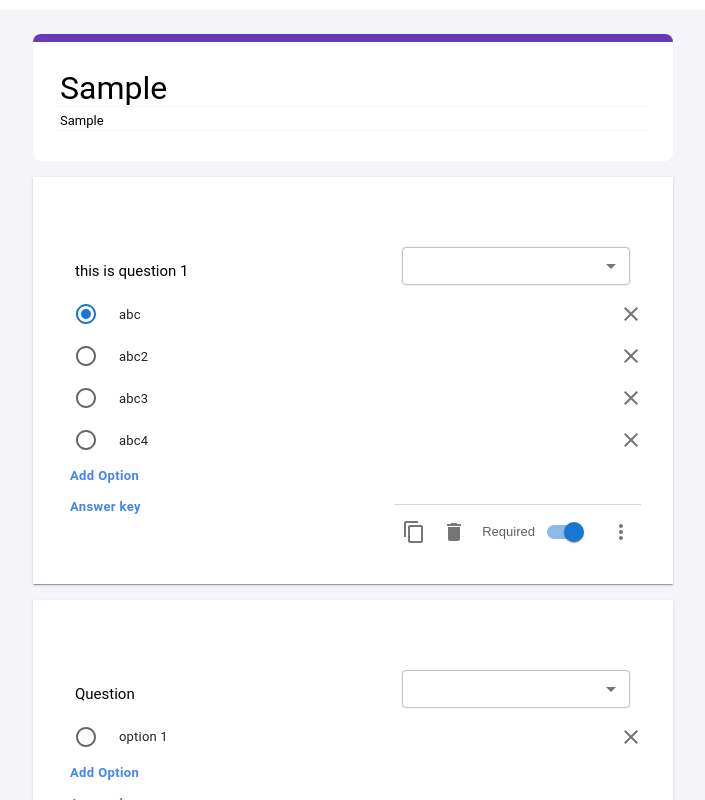
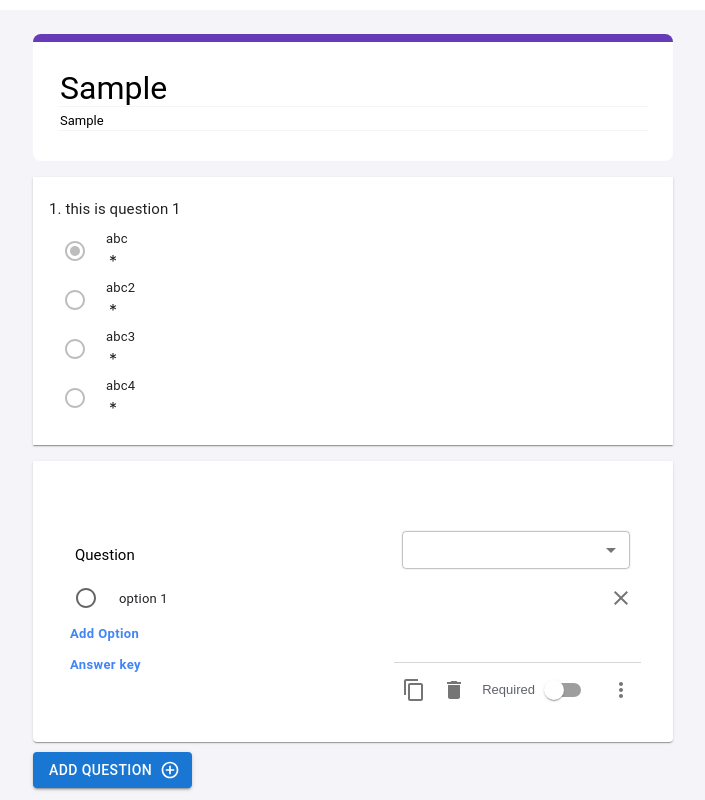
Before and after one commit to lequocanhh/survey-app-UI, a React (Vite) app: page /form in a window 1280 px wide. Both pictures are taken after typing "Sample", "Sample" into the empty fields and a click on the button "ADD QUESTION". Shown: the top 800 px of the page, without its empty margins (287-992 px from the left). Built offline with nearby package versions, Linux system fonts and the light colour scheme.

Commit message:
finish expand question

```diff
--- a/package.json
+++ b/package.json
@@ -16,6 +16,7 @@
     "@mui/material": "^5.14.16",
     "classnames": "^2.3.2",
     "react": "^18.2.0",
+    "react-beautiful-dnd": "^13.1.1",
     "react-dom": "^18.2.0",
     "react-router-dom": "^6.18.0",
     "sass": "^1.69.5"
--- a/src/components/SurveyForm/SurveyForm.module.scss
+++ b/src/components/SurveyForm/SurveyForm.module.scss
@@ -1,37 +1,37 @@
-.survey-form{
-    background-color: #F4F4F9;
+.survey-form {
+  background-color: #f4f4f9;
   height: 100%;
   padding-bottom: 30px;
 }
 
-.section{
+.section {
   margin: auto;
   width: 50%;
 
-    .survey-form-top{
+  .survey-form-top {
     background-color: white;
     border-top: 8px solid rgb(103, 58, 183);
     border-radius: 8px;
     padding: 30px 25px;
     text-transform: capitalize;
 
-        .survey-form-title{
+    .survey-form-title {
       box-sizing: border-box;
-            font-family: 'Google sans', Roboto,Arial, sans-serif;
+      font-family: "Google sans", Roboto, Arial, sans-serif;
       font-size: 32px;
       font-weight: 400;
       line-height: 135%;
       width: 100%;
       border: none;
       outline: none;
-            border-bottom: 1px solid #F4F4F9;
+      border-bottom: 1px solid #f4f4f9;
       color: black;
       height: 35px;
     }
 
-        .survey-form-desc{
+    .survey-form-desc {
       box-sizing: border-box;
-            font-family: 'Google sans', Roboto,Arial, sans-serif;
+      font-family: "Google sans", Roboto, Arial, sans-serif;
       font-size: 13px;
       font-weight: 400;
       line-height: 40px;
@@ -39,13 +39,13 @@
       width: 100%;
       border: none;
       outline: none;
-            border-bottom: 1px solid #F4F4F9;
+      border-bottom: 1px solid #f4f4f9;
       color: black;
       height: 20px;
     }
   }
 
-    .add-question{
+  .add-question {
     background-color: white;
     border-radius: 8px;
     padding: 25px 22px;
@@ -56,14 +56,14 @@
     width: 90%;
     margin-left: 10px;
 
-        .add-question-top{
+    .add-question-top {
       display: flex;
       flex-direction: row;
       align-items: center;
       justify-content: center;
       margin-bottom: 2px;
 
-            .select{
+      .select {
         height: 40px;
         width: 230px;
         border: 0.5px solid;
@@ -71,16 +71,16 @@
         color: black;
         margin-left: 10px;
         margin-right: 10px;
-                border: 1.5px solid #F4F4F9;
+        border: 1.5px solid #f4f4f9;
         border-radius: 4px;
         background-color: transparent;
       }
     }
 
-        .question{
+    .question {
       box-sizing: border-box;
       margin-top: 10px;
-            font-family: 'Google Sans', Roboto, Arial, sans-serif;
+      font-family: "Google Sans", Roboto, Arial, sans-serif;
       font-size: 15px;
       font-weight: 400;
       flex: 1;
@@ -93,45 +93,52 @@
       line-height: 10px;
       padding: 10px;
 
-            &:focus{
+      &:focus {
         border-bottom: 1px solid rgb(103, 58, 183);
-                background-color: #F4F4F9;
+        background-color: #f4f4f9;
       }
     }
   }
 
-    .add-question-body{
+  .add-question-body {
     display: flex;
     align-items: center;
+    justify-content: space-between;
 
-        .text-input{
+    .content{
+        display: flex;
+    }
+
+    .text-input {
+      flex: 1;
       outline: none;
       border: none;
       height: 40px;
-            width: 490px;
+      width: 100%;
+
       font-family: Roboto, Arial, sans-serif;
       font-size: 13px;
       font-weight: 400;
-            letter-spacing: .2px;
+      letter-spacing: 0.2px;
       color: #202124;
 
-            &:focus{
+      &:focus {
         border-bottom: 1.5px solid rgb(103, 58, 183);
       }
     }
   }
 
-    .add-question-bottom{
+  .add-question-bottom {
     display: flex;
     justify-content: flex-end;
   }
 
-    .add-footer{
+  .add-footer {
     display: flex;
     justify-content: space-between;
   }
 
-    .add-question-bottom{
+  .add-question-bottom {
     margin-top: 12px;
     border-top: 1px solid rgba(118, 118, 118, 0.3);
     display: flex;
@@ -139,10 +146,7 @@
     align-items: center;
   }
 
-    .add-border{
+  .add-border {
     border-left: 6px solid #4285f4;
   }
-
-
-
 }
--- a/src/components/SurveyForm/SurveyForm.tsx
+++ b/src/components/SurveyForm/SurveyForm.tsx
@@ -1,11 +1,24 @@
-import classNames from 'classnames/bind';
-import styles from './SurveyForm.module.scss'
-import { Accordion, AccordionDetails, AccordionSummary, Button, IconButton, MenuItem, Radio, Select, Switch } from '@mui/material';
-import { useEffect, useState } from 'react';
-import CloseIcon from '@mui/icons-material/Close';
-import DeleteIcon from '@mui/icons-material/Delete';
-import { AddCircleOutline, MoreVert } from '@mui/icons-material';
-import ContentCopyIcon from '@mui/icons-material/ContentCopy';
+import classNames from "classnames/bind";
+import styles from "./SurveyForm.module.scss";
+import {
+  Accordion,
+  AccordionDetails,
+  AccordionSummary,
+  Button,
+  FormControlLabel,
+  IconButton,
+  MenuItem,
+  Radio,
+  Select,
+  Switch,
+  Typography,
+} from "@mui/material";
+import { useEffect, useState } from "react";
+import CloseIcon from "@mui/icons-material/Close";
+import DeleteIcon from "@mui/icons-material/Delete";
+import { AddCircleOutline, MoreVert } from "@mui/icons-material";
+import ContentCopyIcon from "@mui/icons-material/ContentCopy";
+import { DragDropContext, Droppable, Draggable } from 'react-beautiful-dnd'
 
 const cx = classNames.bind(styles);
 
@@ -18,6 +31,7 @@ type Question = {
   title: string;
   options: Options[];
   required: boolean;
+  answered: boolean,
   open: boolean;
 };
 
@@ -26,115 +40,164 @@ const SurveyForm = () => {
     {
       title: "this is question 1",
       options: [
-                    {title: "abc", selected: true,},
-                    {title: "abc2", selected: false,},
-                    {title: "abc3", selected: false,},
-                    {title: "abc4", selected: false,}
+        { title: "abc", selected: true },
+        { title: "abc2", selected: false },
+        { title: "abc3", selected: false },
+        { title: "abc4", selected: false },
       ],
       required: true,
-                open: true
-            }
-    ])
+      answered: false,
+      open: true,
+    },
+  ]);
 
   const handleChangeQuestion = (title: string, index: number) => {
     const newQuestion = [...questions];
     newQuestion[index].title = title;
     setQuestion(newQuestion);
     console.log(newQuestion);
+  };
 
+  const handleChangeOption = (
+    title: string,
+    indexQuestion: number,
+    indexOption: number
+  ) => {
+    const newQuestionOption = [...questions];
+    newQuestionOption[indexQuestion].options[indexOption].title = title;
+    setQuestion(newQuestionOption);
+  };
+
+  const handleRemoveOption = (indexQuestion: number, indexOption: number) => {
+    const removeOption = [...questions];
+    if (removeOption[indexQuestion].options.length > 1) {
+      removeOption[indexQuestion].options.splice(indexOption, 1);
+      setQuestion(removeOption);
+      console.log(removeOption);
+    }
+  };
+
+  const handleAddOption = (indexQuestion: number) => {
+    const newOptionOfQuestion = [...questions];
+    if (newOptionOfQuestion[indexQuestion].options.length < 5) {
+      newOptionOfQuestion[indexQuestion].options.push({
+        title: `Option ${
+          newOptionOfQuestion[indexQuestion].options.length + 1
+        }`,
+        selected: false,
+      });
+      setQuestion(newOptionOfQuestion);
+      console.log(newOptionOfQuestion);
+    } else {
+      console.log("Max 5 options");
+    }
+  };
+
+  const handleCopyQuestion = (indexQuestion: number) => {
+    const copiedQuestion = [...questions];
+    const newQuestion = { ...copiedQuestion[indexQuestion] };
+    setQuestion([...questions, newQuestion]);
+  };
+
+  const handleDeleteQuestion = (indexQuestion: number) => {
+    const question = [...questions];
+    if (questions.length > 1) {
+      question.splice(indexQuestion, 1);
+      setQuestion(question);
+    }
+  };
+
+  const handleRequiredQuestion = (indexQuestion: number) => {
+    const questionRequired = [...questions];
+    questionRequired[indexQuestion].required = !questionRequired[indexQuestion].required;
+
+    console.log(indexQuestion);
+
+    setQuestion(questionRequired);
+  };
+
+  const handleAddMoreQuestion = () => {
+    expandCloseAll()
+    const newQuestion: Question = {
+      title: "Question ",
+      options: [{ title: "option 1", selected: false }],
+      open: true,
+      answered: false,
+      required: false,
+    };
+    setQuestion([...questions, newQuestion]);
+  };
+
+  const handleChangeSelectedOption = (
+    indexQuestion: number,
+    indexOption: number
+  ) => {
+    setQuestion((prevQuestions) =>
+      prevQuestions.map((question, questionIndex) => ({
+        ...question,
+        options:
+          questionIndex === indexQuestion
+            ? question.options.map((option, optionIndex) => ({
+                ...option,
+                selected: optionIndex === indexOption,
+              }))
+            : question.options,
+      }))
+    );
+  };
+
+//   const handleDragEnd = (result) => {
+//     if(!result.destination){
+//         return;
+//     }
+//     const itemgg = [questions]
+//     const itemF = reoder(
+//         itemgg,
+//         result.source.index,
+//         result.destination.index
+//     )
+//     setQuestion(itemF)
+//   }
+
+const expandCloseAll = () => {
+    let closedQuestion = [...questions]
+    for (let i = 0; i < closedQuestion.length; i++) {
+        closedQuestion[i].open = false
+    }
+    setQuestion(closedQuestion)
 }
 
-    const handleChangeOption = (title: string, indexQuestion: number, indexOption: number) => {
-        const newQuestionOption = [...questions]
-        newQuestionOption[indexQuestion].options[indexOption].title = title;
-        setQuestion(newQuestionOption)
-    }
-
-    const handleRemoveOption = (indexQuestion: number, indexOption: number) => {
-        const removeOption = [...questions]
-        if(removeOption[indexQuestion].options.length > 1){
-            removeOption[indexQuestion].options.splice(indexOption, 1)
-            setQuestion(removeOption)
-            console.log(removeOption);
-
+const handleExpand = (i) => {
+    let expandQuestion = [...questions]
+    for (let j = 0; j < expandQuestion.length; j++) {
+        if(i === j){
+            expandQuestion[i].open = true
+        }else{
+            expandQuestion[j].open = false
         }
     }
-
-    const handleAddOption = (indexQuestion: number) => {
-        const newOptionOfQuestion = [...questions]
-        if(newOptionOfQuestion[indexQuestion].options.length < 5){
-            newOptionOfQuestion[indexQuestion].options.push({
-                title: `Option ${newOptionOfQuestion[indexQuestion].options.length + 1}`,
-                selected: false
-            })
-            setQuestion(newOptionOfQuestion)
-            console.log(newOptionOfQuestion);
-
-        }else{
-            console.log("Max 5 options");
+    setQuestion(expandQuestion)
 }
-    }
-
-    const handleCopyQuestion = (indexQuestion: number) => {
-        const copiedQuestion = [...questions]
-        const newQuestion = {...copiedQuestion[indexQuestion]}
-        setQuestion([...questions, newQuestion])
-    }
-
-    const handleDeleteQuestion = (indexQuestion: number) => {
-        const question = [...questions]
-        if(questions.length > 1){
-            question.splice(indexQuestion, 1)
-            setQuestion(question)
-        }
-    }
-
-    const handleRequiredQuestion = (indexQuestion: number) => {
-        const questionRequired = [...questions]
-        questionRequired[indexQuestion].required = !questionRequired[indexQuestion].required;
-        // console.log(questionRequired[indexQuestion].required+" "+indexQuestion );
-        console.log(indexQuestion);
-
-
-        setQuestion(questionRequired)
-    }
-
-    const handleAddMoreQuestion = () => {
-        const newQuestion: Question = {
-            title: "Question",
-            options: [{title: "option 1", selected: false}],
-            open: true,
-            required: false
-        }
-        setQuestion([...questions, newQuestion]);
-    }
-
-    const handleChangeSelectedOption = (indexQuestion: number, indexOption: number) => {
-        const updateQuestion = [...questions]
-        const selectedQuestion = updateQuestion[indexQuestion]
-
-        selectedQuestion.options.forEach((option, index) => {
-            option.selected = index === indexOption ? true : false;
-        })
-        setQuestion(updateQuestion)
-    }
-
-
 
   useEffect(() => {
     console.log(questions);
+  }, [questions]);
 
-    }, [questions])
-
-    const questionUI = () =>{
+  const questionUI = () => {
     return questions.map((question, i) => {
       return (
-            <Accordion key={i} expanded={true} className={cx({
-                add_border: question.open
-            })}>
-                <AccordionSummary aria-controls='panel1a-content' id='panel1a-header'  style={{width: '100%'}}>
-
-                    {/* {!questions[i].open ? (
+        <Accordion
+          key={i}
+          expanded={true}
+          className={cx({add_border: question.open})}
+          onChange={() => handleExpand(i)}
+        >
+          <AccordionSummary
+            aria-controls="panel1a-content"
+            id="panel1a-header"
+            style={{ width: "100%" }}
+          >
+            {!questions[i].open ? (
 
                         <div className={cx('saved_question')}>
 
@@ -144,7 +207,15 @@ const SurveyForm = () => {
                                 {question.options.map((option, i) => (
                                     <div key={i}>
                                         <div style={{display: "flex"}}>
-                                            <FormControlLabel sx={{marginLeft: "5px", marginBottom: "5px"}} disabled control={<input type="radio" color='primary' style={{marginRight: "3px"}} required={question.required}/>}
+                                            <FormControlLabel sx={{marginLeft: "5px", marginBottom: "5px"}} disabled control={ <Radio
+                                                sx={{ marginRight: "10px" }}
+                                                checked={option.selected}
+                                                required={question.required}
+                                                onChange={() => handleChangeSelectedOption(i, j)}
+                                                value="a"
+                                                name="radio-buttons"
+                                                inputProps={{ "aria-label": "A" }}
+                                            />}
                                             label={
                                                 <Typography sx={{
                                                     fontSize: "13px",
@@ -153,104 +224,170 @@ const SurveyForm = () => {
                                                     lineHeight: "20px",
                                                     color: "#202124"
                                                 }}
-                                                >{question.options[i].option}</Typography>
+                                                >{question.options[i].title}</Typography>
                                             }/>
                                         </div>
                                     </div>
                                 ))}
-                            {question.option}
                         </div>
-                    ) : ""} */}
-
-
+                    ) : ""}
           </AccordionSummary>
-
-                    <div className={cx('question-boxes')}>
-                        <AccordionDetails className={cx('add-question')}>
-                            <div className={cx('add-question-top')}>
-                                <input onChange={(e) => handleChangeQuestion(e.target.value, i)} type='text' className={cx('question')} placeholder='Question' value={question.title}/>
-                                <Select className={cx('select')} style={{ color: "#5f6368", fontSize: "13px" }}>
-                                    <MenuItem id='radio' value='radio'><Radio style={{marginRight: "10px", color: "#70757a"}}/>Multiple Choice</MenuItem>
+                {questions[i].open ? (
+          <div className={cx("question-boxes")}>
+            <AccordionDetails className={cx("add-question")}>
+              <div className={cx("add-question-top")}>
+                <input
+                  onChange={(e) => handleChangeQuestion(e.target.value, i)}
+                  type="text"
+                  className={cx("question")}
+                  placeholder="Question"
+                  value={question.title}
+                />
+                <Select
+                  className={cx("select")}
+                  style={{ color: "#5f6368", fontSize: "13px" }}
+                >
+                  <MenuItem id="radio" value="radio">
+                    <Radio style={{ marginRight: "10px", color: "#70757a" }} />
+                    Multiple Choice
+                  </MenuItem>
                 </Select>
               </div>
 
 
-
               {question.options.map((option, j) => (
-                            <div className={cx('add-question-body')} key={j}>
+                <div className={cx("add-question-body")} key={j}>
+                    <div className={cx('content')}>
                   <Radio
-                                    sx={{marginRight: "10px"}}
+                    sx={{ marginRight: "10px" }}
                     checked={option.selected}
                     onChange={() => handleChangeSelectedOption(i, j)}
                     value="a"
                     name="radio-buttons"
-                                    inputProps={{ 'aria-label': 'A' }}
+                    inputProps={{ "aria-label": "A" }}
                   />
                   <div>
-                                    <input onChange={(e) => handleChangeOption(e.target.value, i ,j)} type='text' className={cx('text-input')} placeholder='option' value={option.title}/>
+                    <input
+                      onChange={(e) => handleChangeOption(e.target.value, i, j)}
+                      type="text"
+                      className={cx("text-input")}
+                      placeholder="option"
+                      value={option.title}
+                    />
                   </div>
-                                <IconButton aria-label='delete'>
-                                    <CloseIcon onClick={() => handleRemoveOption(i, j)}/>
+                  </div>
+                  <IconButton aria-label="delete" >
+                    <CloseIcon onClick={() => handleRemoveOption(i, j)} />
                   </IconButton>
                 </div>
               ))}
 
               {question.options.length < 5 && (
-                            <div className='add-question-body'>
-                                    <Button onClick={() => handleAddOption(i)} size='small' style={{textTransform: "none", color: "#4285f4", fontSize: "13px", fontWeight: "600"}}>Add Option</Button>
+                <div className="add-question-body">
+                  <Button
+                    onClick={() => handleAddOption(i)}
+                    size="small"
+                    style={{
+                      textTransform: "none",
+                      color: "#4285f4",
+                      fontSize: "13px",
+                      fontWeight: "600",
+                    }}
+                  >
+                    Add Option
+                  </Button>
                 </div>
-
               )}
 
-                        <div className={cx('add-footer')}>
-                            <div className={cx('add-question-bottom-left')}>
-                                <Button size='small' sx={{textTransform: 'none', color: "#4285f4", fontSize: "13px", fontWeight: "600"}}>
+              <div className={cx("add-footer")}>
+                <div className={cx("add-question-bottom-left")}>
+                  <Button
+                    size="small"
+                    sx={{
+                      textTransform: "none",
+                      color: "#4285f4",
+                      fontSize: "13px",
+                      fontWeight: "600",
+                    }}
+                  >
                     Answer key
                   </Button>
                 </div>
 
-                            <div className={cx('add-question-bottom')}>
+                <div className={cx("add-question-bottom")}>
                   <IconButton>
-                                    <ContentCopyIcon onClick={() => handleCopyQuestion(i)}/>
+                    <ContentCopyIcon onClick={() => handleCopyQuestion(i)} />
                   </IconButton>
                   <IconButton>
-                                    <DeleteIcon onClick={() => handleDeleteQuestion(i)}/>
+                    <DeleteIcon onClick={() => handleDeleteQuestion(i)} />
                   </IconButton>
                   <IconButton>
-                                    <span style={{color: "#5f6368", fontSize: "13px"}}>Required</span>
-                                    <Switch  onClick={() => handleRequiredQuestion(i)} name='checkedA' color='primary' checked={question.required}/>
+                    <span style={{ color: "#5f6368", fontSize: "13px" }}>
+                      Required
+                    </span>
+                    <Switch
+                      onClick={() => handleRequiredQuestion(i)}
+                      name="checkedA"
+                      color="primary"
+                      checked={question.required}
+                    />
                   </IconButton>
                   <IconButton>
-                                    <MoreVert/>
+                    <MoreVert />
                   </IconButton>
                 </div>
               </div>
             </AccordionDetails>
-
-                    </div>
-
+          </div>): ""}
         </Accordion>
-         ) })
-    }
-
+      );
+    });
+  };
 
   return (
     <div>
-    <div className={cx('survey-form')}>
-        <br/>
-        <div className={cx('section')}>
-            <div className={cx('survey-title-section')}>
-                <div className={cx('survey-form-top')}>
-                    <input className={cx('survey-form-title')} placeholder='Untitled document' type='text' />
-                    <input className={cx('survey-form-desc')} placeholder='Form description' type='text' />
+      <div className={cx("survey-form")}>
+        <br />
+        <div className={cx("section")}>
+          <div className={cx("survey-title-section")}>
+            <div className={cx("survey-form-top")}>
+              <input
+                className={cx("survey-form-title")}
+                placeholder="Untitled document"
+                type="text"
+              />
+              <input
+                className={cx("survey-form-desc")}
+                placeholder="Form description"
+                type="text"
+              />
             </div>
           </div>
+
+            {/* <DragDropContext onDragEnd={handleDragEnd}>
+                <Draggable droppableId="droppable">
+                    {(provided, snapshot) => (
+                        <div {...provided.droppableProps} ref={provided.innerRef}> */}
                             {questionUI()}
-            <Button onClick={handleAddMoreQuestion} variant="contained" endIcon={<AddCircleOutline/>} sx={{marginTop: "10px"}}>Add Question</Button>
+                            {/* {provided.placeholder}
+                        </div>
+                    )}
+                </Draggable>
+            </DragDropContext> */}
+
+
+          <Button
+            onClick={handleAddMoreQuestion}
+            variant="contained"
+            endIcon={<AddCircleOutline />}
+            sx={{ marginTop: "10px" }}
+          >
+            Add Question
+          </Button>
         </div>
       </div>
     </div>
-  )
-}
+  );
+};
 
-export default SurveyForm
+export default SurveyForm;
```
Also changed, not shown: 1 other file (tests, documents, lock files or other folders). Lines whose indentation alone changed are shown as unchanged.
